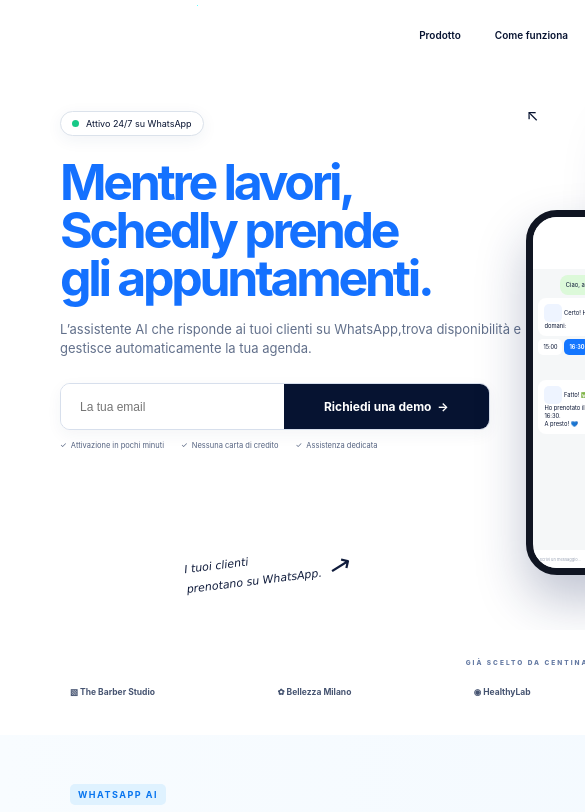
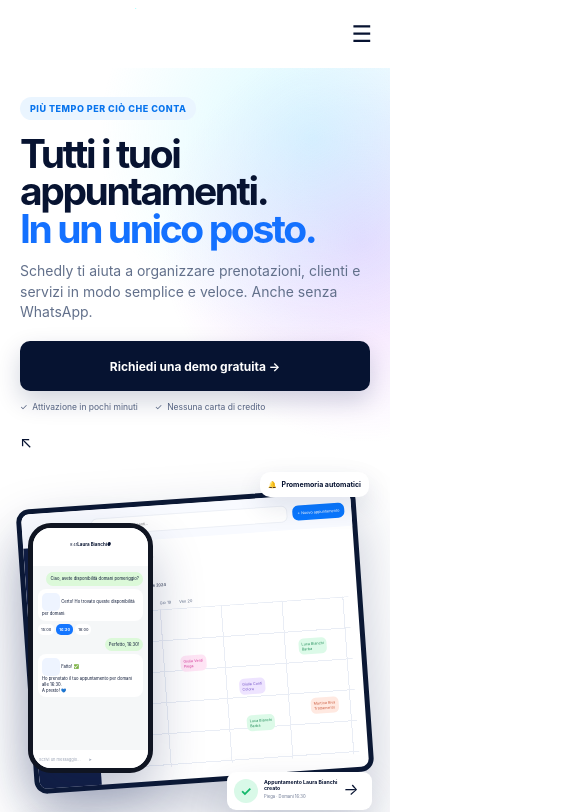
Before and after one commit to NikCrown95/schedly-frontend, a Next.js app: page / in a window 390 px wide. Shown: the top 812 px of the page, 585 px wide, since content can reach past the window. Built offline with nearby package versions, Linux system fonts and the light colour scheme.

Commit message:
fix: keep homepage work focused on approved desktop reference

```diff
--- a/src/app/home-reference-fix.css
+++ b/src/app/home-reference-fix.css
@@ -154,37 +154,7 @@
  .toastArrow:after{content:""!important;position:absolute!important;right:1px!important;top:5px!important;width:10px!important;height:10px!important;border-top:3px solid #071331!important;border-right:3px solid #071331!important;transform:rotate(45deg)!important}
 }
 
-/* 2026-09-18 reference lock: desktop/tablet keeps the approved mockup proportions.
-   Phone no longer switches to an unrelated mobile redesign; it renders the same composition
-   at a readable fixed design width, matching the supplied reference instead of reflowing. */
-@media(max-width:650px){
-  html,body{min-width:1180px!important;overflow-x:auto!important}
-  .home{width:1180px!important;overflow:visible!important}
-  .mobileMenu,.mobileEyebrow,.mobileHeadline,.mobileIntro,.mobileDemo,.mobileBenefits,.mobileHow,.mobileAction,.mobileIndustryTitle,.mobileFinal,.mobileFooter,.mobileFloat{display:none!important}
-  .desktopHeadline,.desktopIntro{display:inline!important}
-  .navActions,.navLinks{display:flex!important}
-  .mockHero{height:630px!important;min-height:630px!important;overflow:hidden!important;padding:0!important}
-  .nav{height:70px!important;max-width:1120px!important;margin:auto!important;padding:0 30px!important;background:transparent!important}
-  .nav>.brand{display:block!important;width:154px!important;min-width:154px!important;height:58px!important}
-  .nav>.brand>.officialLogo{display:block!important;width:154px!important;min-width:154px!important;opacity:1!important;visibility:visible!important}
-  .navLinks,.navActions{gap:34px!important;font-size:10px!important}
-  .mockHeroGrid{display:grid!important;max-width:1120px!important;height:535px!important;margin:auto!important;padding:35px 30px 0!important;grid-template-columns:44% 56%!important}
-  .mockCopy{padding-top:6px!important}.activePill{display:inline-flex!important;font-size:9px!important;padding:6px 11px!important}
-  .mockCopy h1{font-size:50px!important;line-height:.96!important;letter-spacing:-3.3px!important;margin:22px 0 18px!important}
-  .mockCopy>p{font-size:13px!important;line-height:1.48!important}.emailCta{display:flex!important;width:430px!important;height:47px!important;margin-top:25px!important}
-  .benefits{font-size:7.5px!important;gap:17px!important;flex-direction:row!important}.desktopBenefit{display:inline!important}
-  .heroScene{width:100%!important;height:480px!important;margin:0!important;transform:none!important}
-  .screen{left:92px!important;top:13px!important;width:555px!important;height:405px!important;transform:rotate(1.6deg)!important;border-width:7px!important}
-  .screenTop{height:47px!important}.screenBody{height:350px!important;grid-template-columns:95px 1fr!important}.screenBody aside{font-size:6px!important}.cal h3{font-size:16px!important}.cal small,.calDays{font-size:5.7px!important}.calGrid{height:225px!important}
-  .mockPhone{display:block!important;left:0!important;top:105px!important;width:180px!important;height:365px!important;border-width:7px!important;border-radius:31px!important}
-  .phoneTop{height:52px!important;font-size:6px!important}.mockChat p{font-size:5.8px!important;padding:6px!important}.slots span,.slots b{font-size:5.5px!important;padding:5px!important}
-  .created{right:8px!important;bottom:40px!important;width:210px!important;padding:11px!important}.created>b{width:34px!important;height:34px!important}.created strong{font-size:7.2px!important}.created span{font-size:5.5px!important}
-  .noteLeft{display:block!important;left:155px!important;bottom:18px!important;font-size:11px!important}.noteRight{display:block!important;right:2px!important;bottom:-4px!important;font-size:11px!important}
-  .trusted{height:105px!important;max-width:1080px!important;padding:22px 20px!important}.trusted>p{font-size:6.5px!important}.trusted>div{display:flex!important;flex-wrap:nowrap!important;justify-content:space-between!important;font-size:8.5px!important;margin-top:20px!important}.trusted>div span:nth-child(n){display:inline!important}
-  .waSection{display:grid!important;min-height:275px!important;padding:36px 70px!important;grid-template-columns:36% 29% 29%!important;gap:3%!important}.waSection h2{font-size:27px!important}.waSection>div:first-child p{font-size:9.5px!important}.chatDemo p{font-size:6.2px!important}.aiList p{font-size:7px!important}
-  .dashSection{display:grid!important;height:305px!important;grid-template-columns:57% 43%!important;padding:0!important}.dashPreview{width:535px!important;height:278px!important;margin-left:35px!important;grid-template-columns:95px 1fr!important;transform:none!important}.dashCopy{padding:0 40px!important}.dashCopy h2{font-size:27px!important}.dashCopy p{font-size:9px!important}
-  .industries{padding:12px 30px 26px!important}.industries>div{grid-template-columns:repeat(8,1fr)!important;gap:8px!important}.industries span{height:62px!important;font-size:16px!important}.industries small{font-size:6px!important}
-}
-/* Never hide the approved Schedly mark on the homepage navbar. */
-.mockHome .nav>.brand{display:block!important;opacity:1!important;visibility:visible!important;overflow:visible!important}
-.mockHome .nav>.brand>.officialLogo{display:block!important;opacity:1!important;visibility:visible!important}
+
+/* Desktop fidelity lock. The supplied phone screenshot is a capture of the DESKTOP page,
+   so no mobile redesign or phone-specific composition is applied here. */
+.mockHome .nav>.brand,.mockHome .nav>.brand>.officialLogo{display:block!important;opacity:1!important;visibility:visible!important}
```
